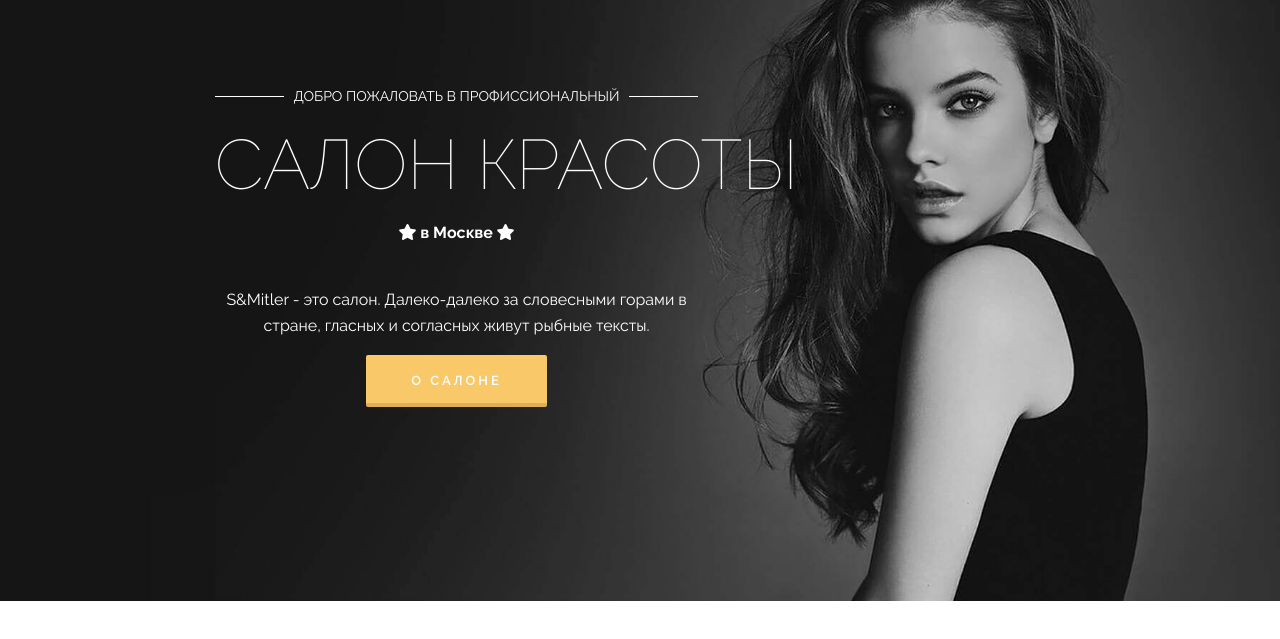
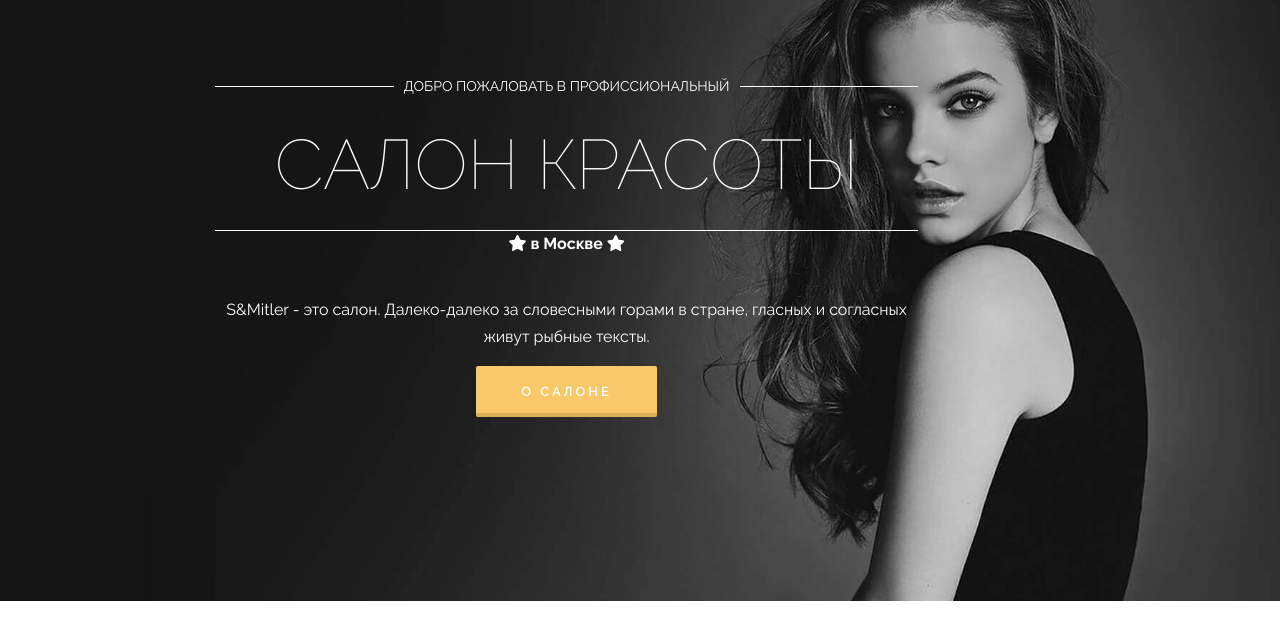
Before and after one commit to anti-pode/-, a website: page app/index.html in a window 1280 px wide. Shown: the part 99-738 px from the top of the page. Drawn offline with Linux system fonts and the light colour scheme.

Commit message:
just saving

```diff
--- a/app/index.html
+++ b/app/index.html
@@ -63,7 +63,7 @@
             <div class="flex-center">
               <div class="container">
                 <div class="row">
-                  <div class="col-sm-7">
+                  <div class="col-sm-10">
                     <div class="header-composition">
                       <div class="wellcome">
                         <p><span>Добро пожаловать в профиссиональный</span></p>
--- a/app/sass/main.sass
+++ b/app/sass/main.sass
@@ -17,6 +17,7 @@ body
 	font-family: $default-font
 	overflow-x: hidden
 	color: $text
+	margin: 0
 	input, textarea
 		border: #666 1px solid
 		outline: none
@@ -171,30 +172,28 @@ section
 
 .header-composition
 	text-align: center
-	position: relative
 	p
 		margin-top: 40px
 
-.wellcome
-	p
-		font-size: 14px
-		text-transform: uppercase
-		display: flex
-		align-items: center
-		white-space: nowrap
-		margin: 0
-		margin-top: -10px
-		span
-			margin: 0 10px
-		&::before, &::after
-			content: ''
-			height: 1px
-			width: 100%
-			position: relative
-			background-color: #fff
-			display: inline-block
+	.wellcome
+		p
+			font-size: 14px
+			text-transform: uppercase
+			display: flex
+			align-items: center
+			white-space: nowrap
+			margin: 0
+			margin-top: -10px
+			span
+				margin: 0 10px
+			&::before, &::after
+				display: inline-block
+				content: ''
+				height: 1px
+				width: 100%
+				background-color: #fff
 	.h1
-		padding: 0
+		padding: 10px 0
 		margin: 0
 		white-space: nowrap
 
@@ -202,9 +201,7 @@ section
 		font-size: 70px
 		line-height: 1.6
 
-		border-bottom:
-			weight: 1px
-			color: #FFF
+		border-bottom: 1px solid #fff
 
 
 
```
Also changed, not shown: app/css/main.min.css.
